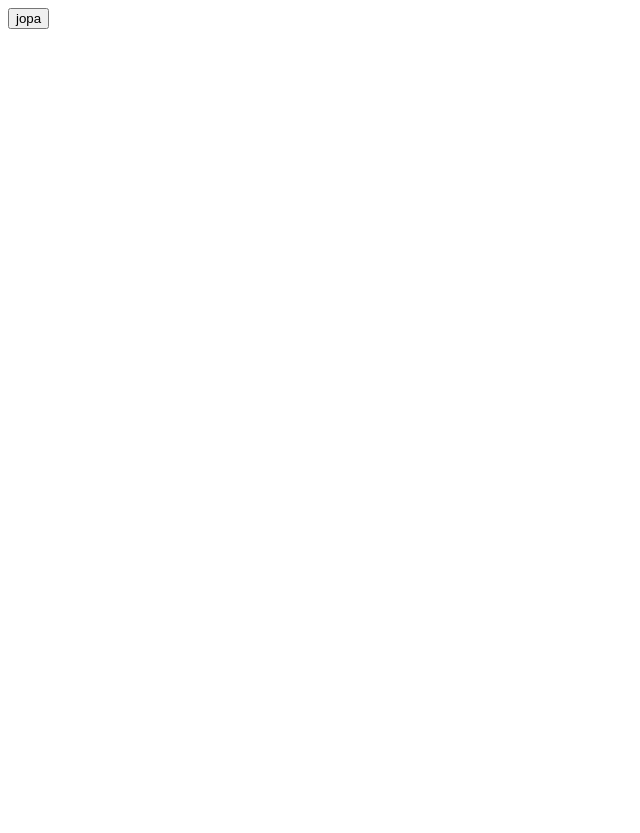
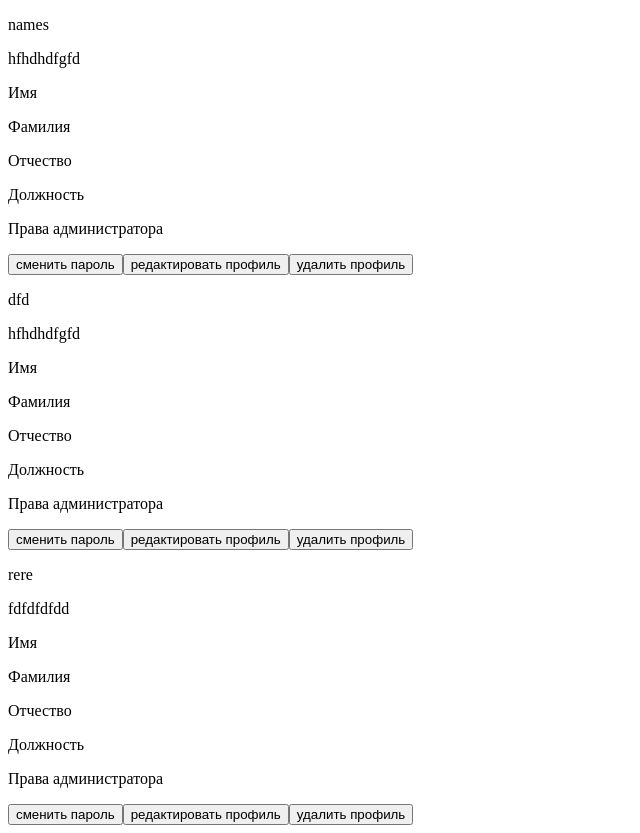
Before and after one commit to Kellebrimbor/app, a React (Create React App) app: page /tobe in a window 1280 px wide. Shown: the whole page, without its empty margins (0-640 px from the left). Before the commit the page ends 800 px from the top, so only its background shows below. Built offline with nearby package versions, Linux system fonts and the light colour scheme.

Commit message:
addusers

```diff
--- /dev/null
+++ b/public/Peoples.html
@@ -0,0 +1,10 @@
+<!DOCTYPE html>
+<html lang="en">
+<head>
+    <meta charset="UTF-8">
+    <title>PersonalAccount</title>
+</head>
+<body>
+<div id ="account"></div>
+</body>
+</html>
--- a/src/components/LoginForm.js
+++ b/src/components/LoginForm.js
@@ -1,5 +1,5 @@
 import React from 'react';
-import {BrowserRouter, Route, Switch} from "react-router-dom";
+import Peoples from "./Peoples";
 
 class LoginForm extends React.Component {
 
@@ -33,7 +33,7 @@ class LoginForm extends React.Component {
 
     submit(event) {
         const axios = require('axios').default;
-        axios.post('src/components/testServer.php',
+        axios.post('src/components/Peoples.js',
             {
 
           email:  this.state.email,
@@ -42,9 +42,8 @@ class LoginForm extends React.Component {
         },
             {withCredentials: true})
 
-            .then(function (response) {
-                console.log(response.config.data);
-                console.log("32");
+            .then(function (responnse ) {
+               responnse.data
 
             })
 
--- /dev/null
+++ b/src/components/Peoples.js
@@ -0,0 +1,48 @@
+import React from 'react'
+import ReactDOM from "react-dom";
+
+class Peoples extends React.Component {
+
+    constructor(props) {
+
+        super(props);
+
+
+        this.state = {
+            firstName: "Имя",
+            lastName: "Фамилия",
+            patronymic: "Отчество",
+            position: "Должность",
+            rootPrivileges: "Права администратора",
+
+        }
+
+    }
+
+
+    render() {
+        return (
+            <div>
+                <div>
+                    <p> {this.props.email}</p>
+                    <p> {this.props.password}</p>
+                    <p> {this.state.firstName}</p>
+                    <p> {this.state.lastName}</p>
+                    <p> {this.state.patronymic}</p>
+                    <p> {this.state.position}</p>
+                    <p> {this.state.rootPrivileges}</p>
+                </div>
+                <div>
+                    <button>
+                        сменить пароль
+                    </button>
+                    <button>редактировать профиль</button>
+                    <button>удалить профиль</button>
+                </div>
+            </div>
+        );
+
+    }
+}
+
+export default Peoples;
--- a/src/index.js
+++ b/src/index.js
@@ -2,6 +2,7 @@ import React from 'react'
 import ReactDOM from 'react-dom'
 import LoginForm from "./components/LoginForm";
 import {BrowserRouter, Route, Switch} from "react-router-dom";
+import Peoples from "./components/Peoples";
 
 ReactDOM.render(
     <BrowserRouter>
@@ -10,9 +11,12 @@ ReactDOM.render(
                 <LoginForm/>
             </Route>
             <Route exact path="/tobe">
-                <button>jopa</button>
+                <Peoples email={"names"}password={"hfhdhdfgfd"}/>
+                <Peoples email={"dfd"}password={"hfhdhdfgfd"}/>
+                <Peoples email={"rere"}password={"fdfdfdfdd"}/>
             </Route>
         </Switch>
     </BrowserRouter>,
-    document.getElementById('root')
+    document.getElementById('root'),
+    document.getElementById('account'),
 );
```
